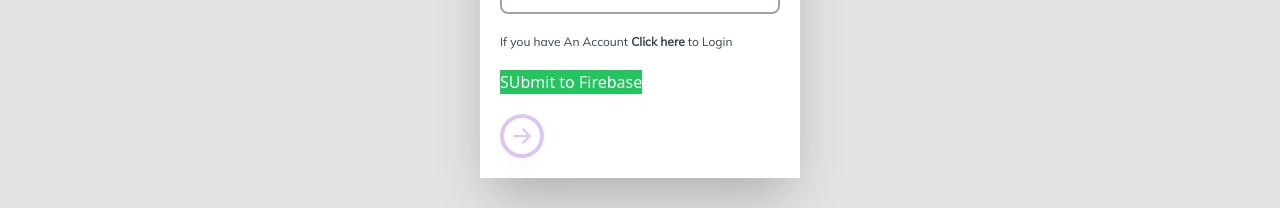
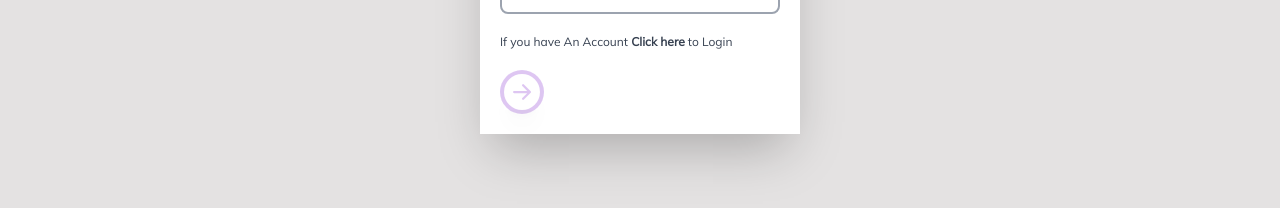
Before and after one commit to devsilvar/KodeCamp-Ecommerce, a React (Vite) app: page /signup in a window 1280 px wide. Shown: the part 458-666 px from the top of the page. Built offline with nearby package versions, Linux system fonts and the light colour scheme; no server answers.

Commit message:
removed Test button

```diff
--- a/src/Pages/SignUp.jsx
+++ b/src/Pages/SignUp.jsx
@@ -177,12 +177,6 @@ const SignUp = () => {
               </p>
 
               <button
-                onClick={handleFirebase}
-                className="bg-green-500 text-white"
-              >
-                SUbmit to Firebase
-              </button>
-              <button
                 className="block mt-5 bg-purple-700 p-1 disabled:opacity-25 rounded-full"
                 type="button"
                 disabled={
```
